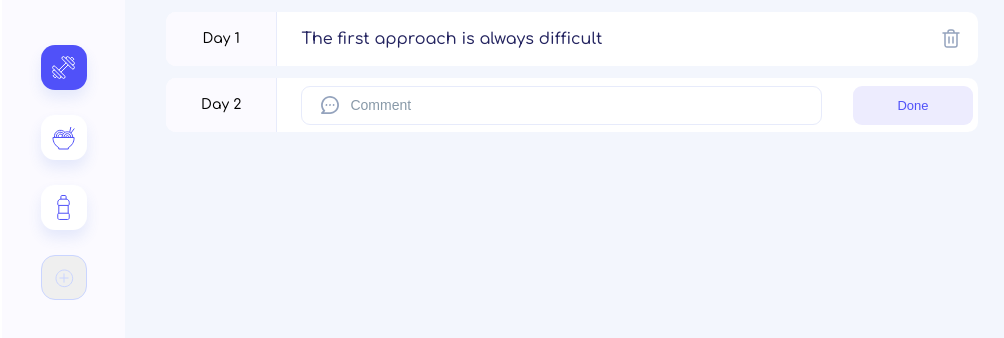
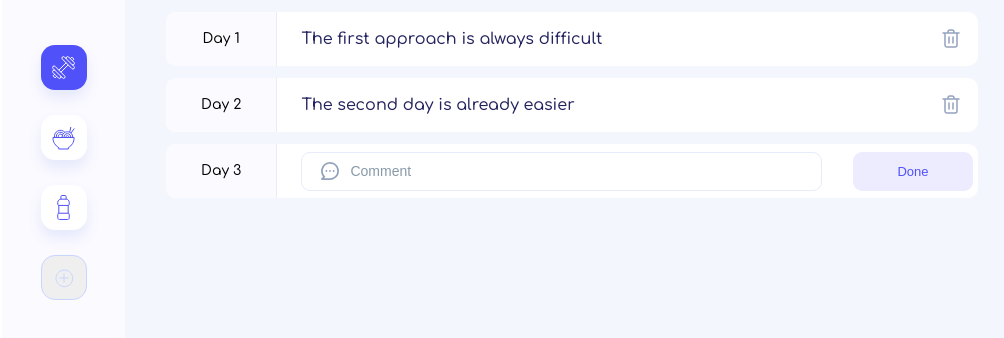
Before and after one commit to mark-artyom/habit-tracker, a plain HTML site: page index.html in a window 1280 px wide. Shown: the part 100-438 px from the top of the page, without its empty margins (132-1136 px from the left). Drawn offline with Linux system fonts and the light colour scheme.

Commit message:
feat: add days rendering code

```diff
--- a/data/demo.json
+++ b/data/demo.json
@@ -15,6 +15,7 @@
         "name": "Proper nutrition",
         "target": 16,
         "days": [
+            { "comment": "The first approach is always difficult"},
             { "comment": "In a year's time, we'll regret not starting today."},
             { "comment": "Self-belief creates heroes."}
         ]
@@ -26,6 +27,8 @@
         "target": 7,
         "days": [
             { "comment": "The most important rival is the reflection in the mirror!"},
+            { "comment": "The second day is already easier"},
+            { "comment": "In a year's time, we'll regret not starting today."},
             { "comment": "It's never too late to become what you've always dreamed of!"}
         ]
     }
--- a/index.html
+++ b/index.html
@@ -40,19 +40,8 @@
                 </div>
             </header>
             <main class="main">
-                <div class="main-wrapper">
-                    <div class="habit">
-                        <div class="habit-day-wrapper">
-                            <div class="habit-day">Day 1</div>
-                        </div>
-                        <div class="habit-coment-wrapper">
-                            <div class="habit-coment">The first approach is always difficult</div>
-                            <button class="habit-delete">
-                                <img src="/habit-tracker/img/delete.svg" alt="delete" srcset="">
-                            </button>
-                        </div>
-                    </div>
-                    <div class="habit">
+                <div class="main-wrapper"></div>
+                <div class="habit-add">
                     <div class="habit-day-wrapper">
                         <div class="habit-day">Day 2</div>
                     </div>
@@ -62,7 +51,6 @@
                         <button class="habit-done">Done</button>
                     </form>
                 </div>
-                </div>
             </main>
         </div>
     </div>
--- a/js/app.js
+++ b/js/app.js
@@ -9,6 +9,10 @@ const page = {
         h1: document.querySelector('.title-haeder'),
         progressPercent: document.querySelector('.progress-percent'),
         progressCoverBar: document.querySelector('.progress-cover-bar')
+    },
+    content: {
+        daysContainer: document.querySelector('.main-wrapper'),
+		nextDay: document.querySelector('.habit-day')
     }
 }
 
@@ -60,6 +64,25 @@ function rerenderHead(activeHabit) {
         page.header.progressCoverBar.setAttribute('style', `width: ${progress}%`)
 }
 
+function rerenderContent(activeHabit) {
+	page.content.daysContainer.innerHTML = '';
+	for (const index in activeHabit.days) {
+		const element = document.createElement('div');
+		element.classList.add('habit');
+		element.innerHTML = `<div class="habit-day-wrapper">
+                                <div class="habit-day">Day ${Number(index) + 1}</div>
+                            </div>
+                            <div class="habit-coment-wrapper">
+                                <div class="habit-coment">${activeHabit.days[index].comment}</div>
+                                <button class="habit-delete" onclick="deleteDay(${index})">
+                                    <img src="/habit-tracker/img/delete.svg" alt="delete day ${index + 1}">
+                                </button>
+                            </div>`;
+		page.content.daysContainer.appendChild(element);
+	}
+	page.content.nextDay.innerHTML = `Day ${activeHabit.days.length + 1}`;
+}
+
 function rerender(activeHabitId) {
     const activeHabit = habits.find(habit => habit.id === activeHabitId)
     if (!activeHabit) {
@@ -67,6 +90,7 @@ function rerender(activeHabitId) {
 	}
     rerenderMenu(activeHabit)
     rerenderHead(activeHabit)
+    rerenderContent(activeHabit)
 }
 /*----------init----------*/
 (async () => {
--- a/style/styles.css
+++ b/style/styles.css
@@ -155,7 +155,6 @@ body{
 .main-wrapper {
     display: flex;
     flex-direction: column;
-    gap: 12px;
 }
 .habit {
     display: flex;
@@ -163,7 +162,17 @@ body{
     justify-content: space-between;
     width: 812px;
     height: 54px;
-    margin: 0 36px 0 41px;
+    margin: 0 36px 12px 41px;
+    border-radius: 10px;
+    background: #FFF;
+}
+.habit-add {
+    display: flex;
+    align-items: center;
+    justify-content: space-between;
+    width: 812px;
+    height: 54px;
+    margin: 0 36px 12px 41px;
     border-radius: 10px;
     background: #FFF;
 }
```
Lines whose indentation alone changed are shown as unchanged.
